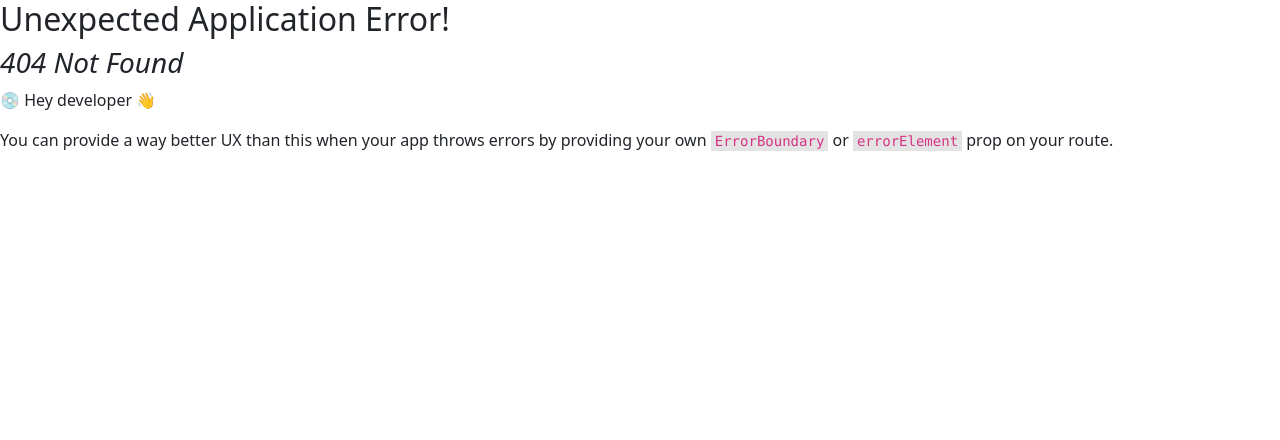
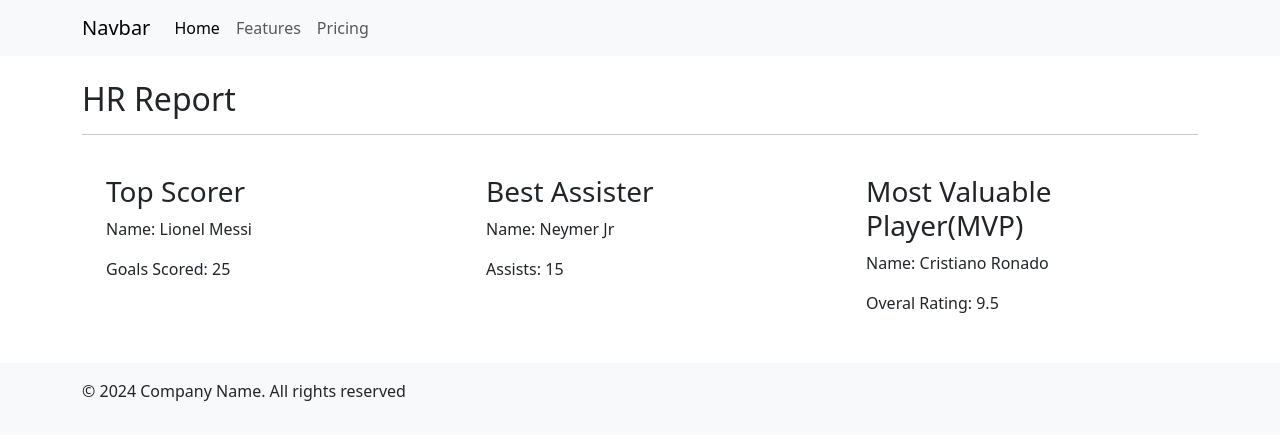
Before and after one commit to checodezz/players-react, a React (Vite) app: page /report in a window 1280 px wide. Before the commit this address had no page. Shown: the top 440 px of the page. Built offline with nearby package versions, Linux system fonts and the light colour scheme.

Commit message:
added report page

```diff
--- a/src/pages/Players.jsx
+++ b/src/pages/Players.jsx
@@ -41,6 +41,8 @@ const Players = () => {
           ))}
         </ul>
       </main>
+      <br/>
+      <br/>
       <Footer />
     </>
   );
--- /dev/null
+++ b/src/pages/Report.jsx
@@ -0,0 +1,39 @@
+import Footer from "../components/Footer";
+import Header from "../components/Header";
+
+const Report = () => {
+  return (
+    <>
+      <Header />
+      <main className="container my-4">
+        <h2>HR Report</h2>
+        <hr />
+        <div className="row ">
+          <div className="col-md-4">
+            <div className="card-body m-4">
+              <h3>Top Scorer</h3>
+              <p>Name: Lionel Messi</p>
+              <p>Goals Scored: 25</p>
+            </div>
+          </div>
+          <div className="col-md-4">
+            <div className="card-body m-4">
+              <h3>Best Assister</h3>
+              <p>Name: Neymer Jr</p>
+              <p>Assists: 15</p>
+            </div>
+          </div>
+          <div className="col-md-4">
+            <div className="card-body m-4">
+              <h3>Most Valuable Player(MVP)</h3>
+              <p>Name: Cristiano Ronado</p>
+              <p>Overal Rating: 9.5</p>
+            </div>
+          </div>
+        </div>
+      </main>
+      <Footer />
+    </>
+  );
+};
+export default Report;
```
Also changed, not shown: src/index.jsx (+11 -5 lines).
